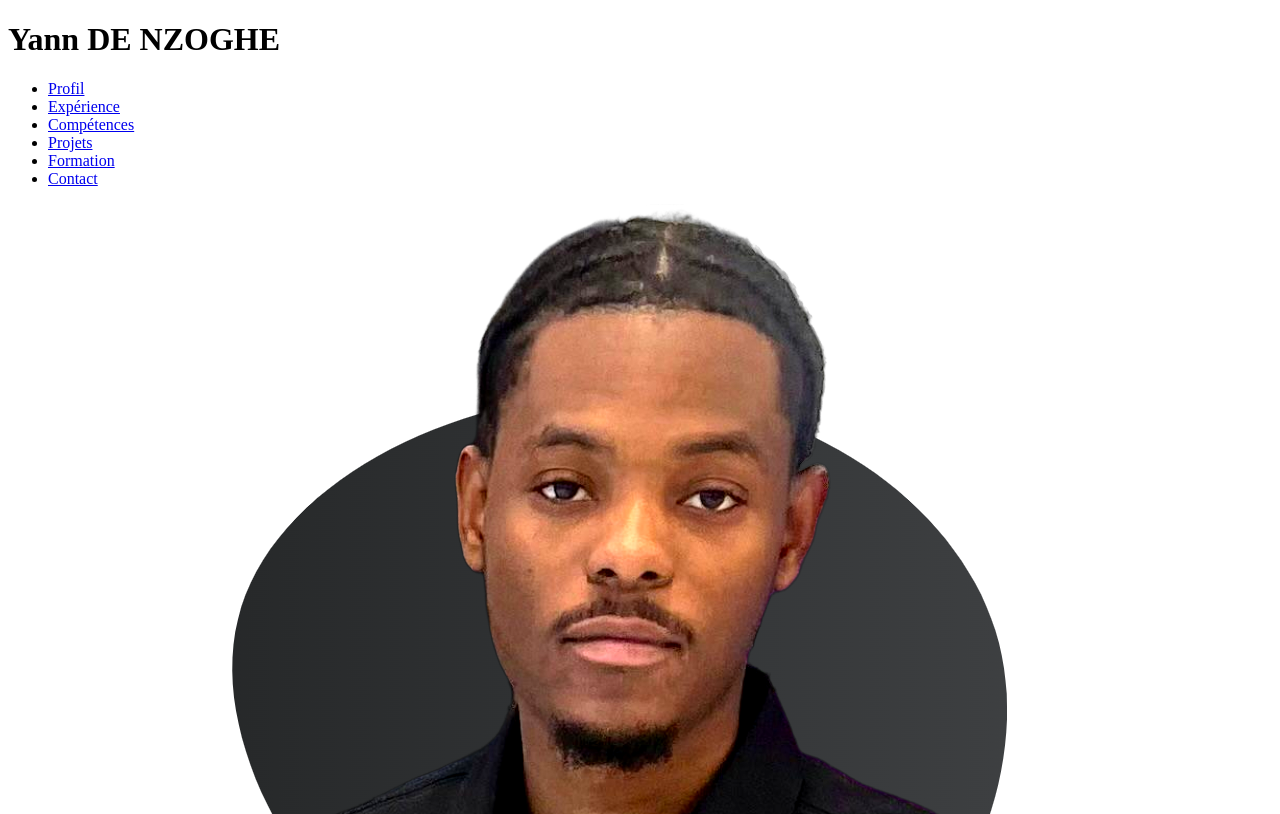
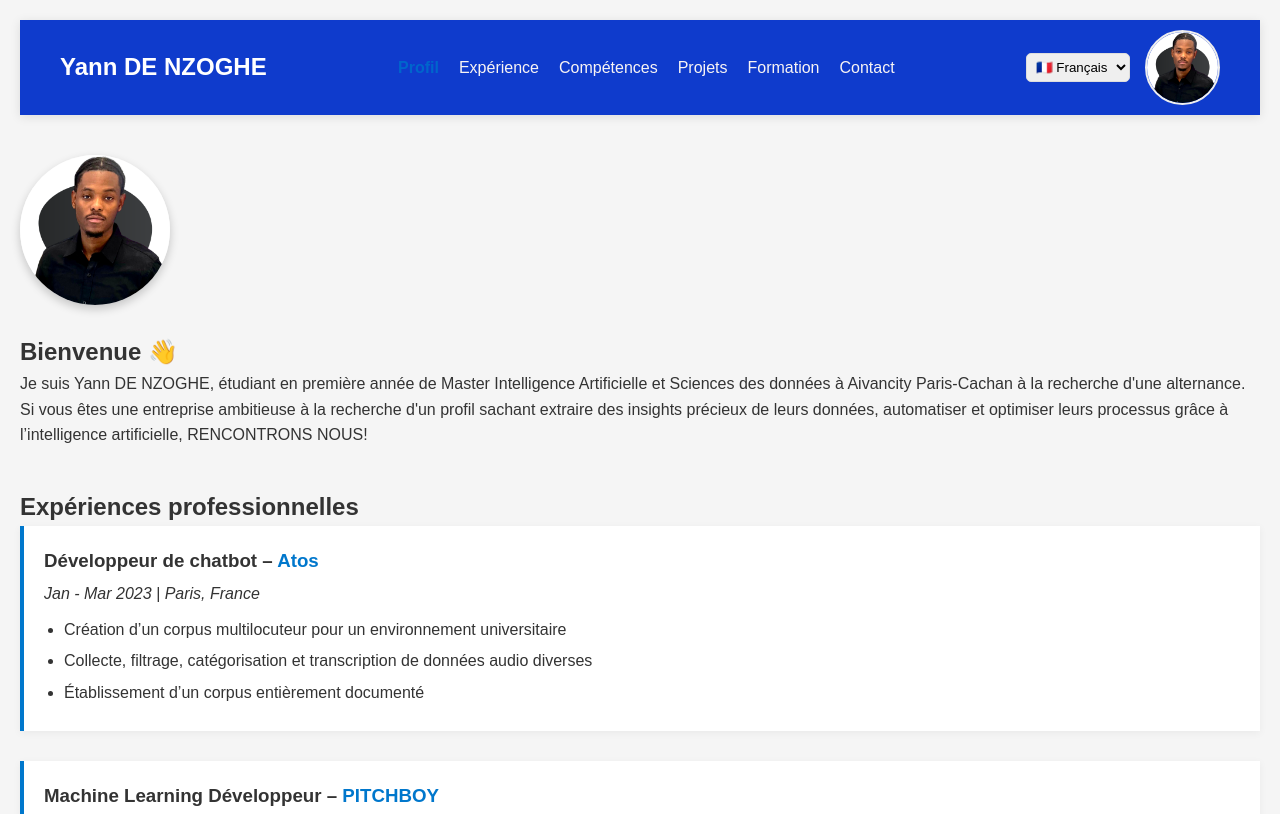
Before and after one commit to Yannozghe/Yannozghe.github.io, a plain HTML site: page index.html in a window 1280 px wide. Shown: the top 814 px of the page. Drawn offline with Linux system fonts and the light colour scheme.

Commit message:
Update index.html

```diff
--- a/index.html
+++ b/index.html
@@ -4,7 +4,7 @@
     <meta charset="UTF-8">
     <meta name="viewport" content="width=device-width, initial-scale=1.0">
     <title>Yann DE NZOGHE</title>
-    <link rel="stylesheet" href="Yannozghe.github.io/styles.css">
+    <link rel="stylesheet" href="Yannozghe.github.io/style.css">
     <link rel="stylesheet" href="https://cdnjs.cloudflare.com/ajax/libs/font-awesome/6.5.0/css/all.min.css">
     <style>
         /* Styles pour le menu mobile */
```
